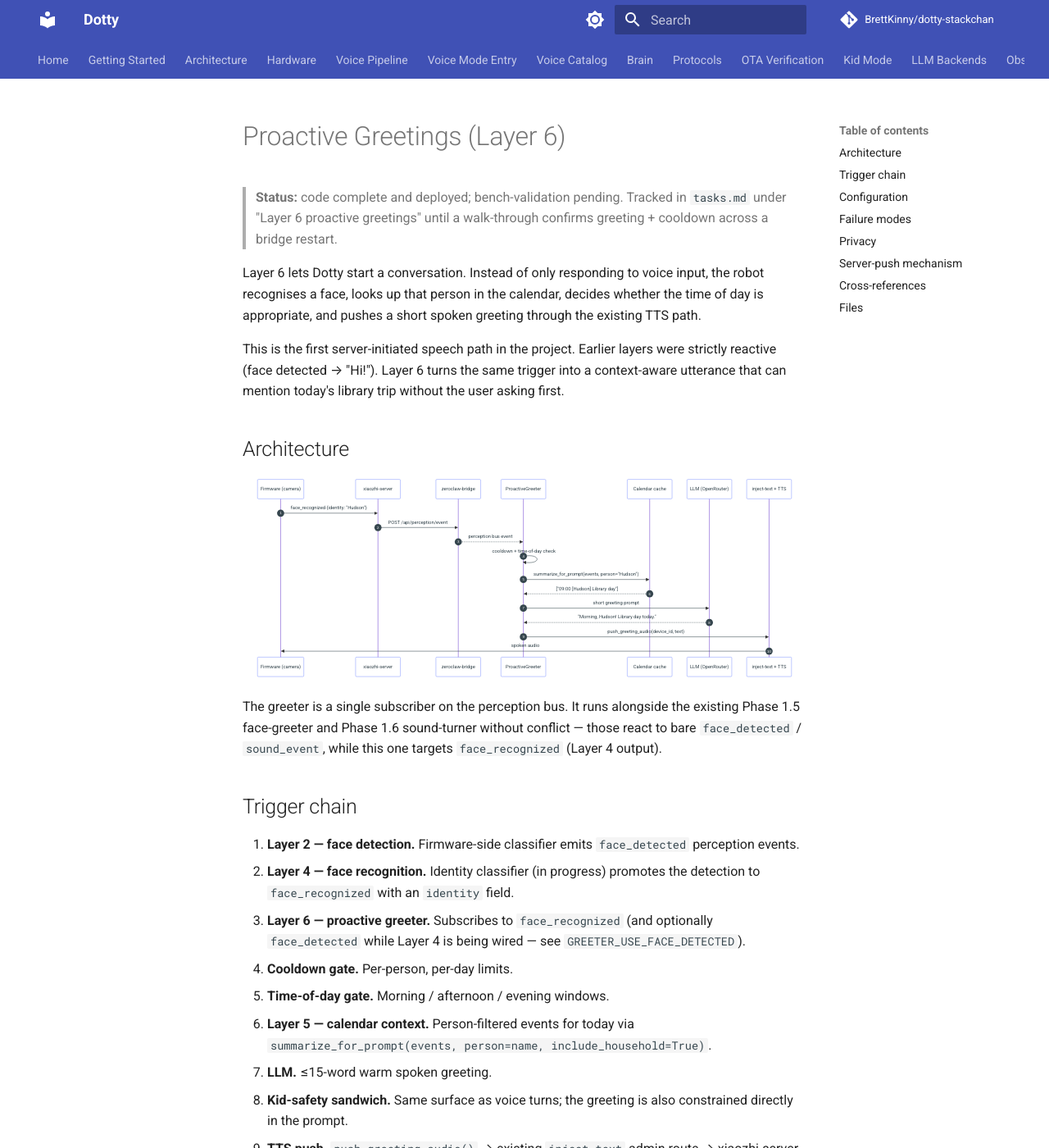
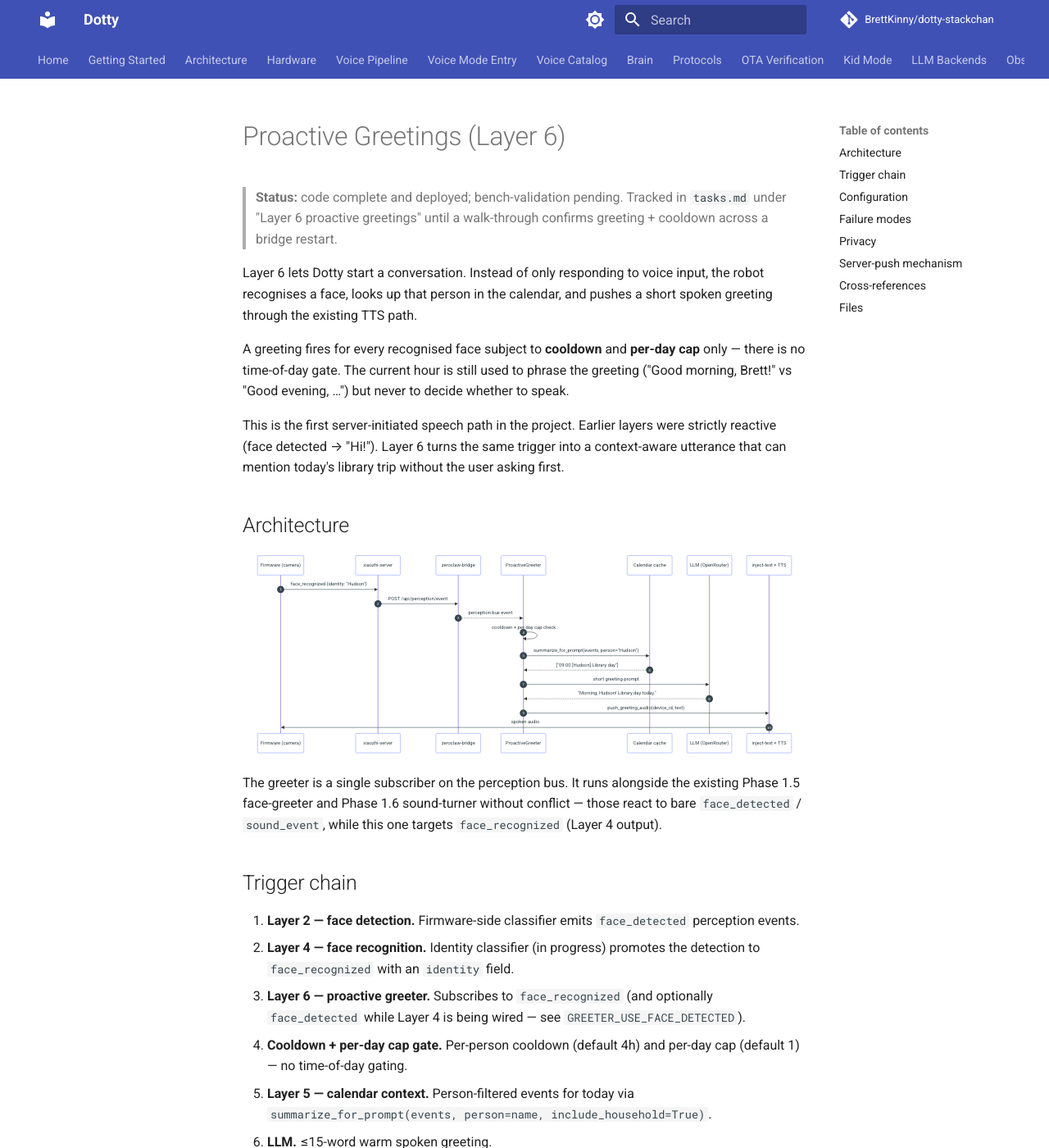
Before and after one commit to BrettKinny/dotty-stackchan, an MkDocs documentation site: the page built from docs/proactive-greetings.md, in a window 1280 px wide and 1400 px high. Shown: the whole window at 82% size. Built offline with MkDocs 1.6.1 and Material for MkDocs 9.7.7, drawn with Linux system fonts in a browser that asks for light colours; comment, search, counter and statistics services are not loaded; the version menu is left out; some of the changed text lies outside the part shown.

Commit message:
proactive_greeter: remove time-of-day window gate
The morning/afternoon/evening windows used to gate whether a greeting
fired at all. They were a politeness lever — "don't speak at 2 AM" —
but the per-person cooldown (4h default) and per-day cap (1 default)
already provide that protection, and the windows kept blocking valid
"hello Brett" moments outside the three blessed slots.

Greeting now fires for every recognised face subject to cooldown +
per-day cap only. The current hour is still used to phrase the greeting
("Good morning, Brett!" vs "Good evening, ..." vs "night" past 21:00)
but never to decide whether to speak.

Drops _parse_window helper and the three GREETER_*_WINDOW env vars.
_current_window now derives from self._clock() so test injection is via
the existing clock parameter rather than monkey-patching.
_today_key likewise uses _clock for consistency.

Tests: ParseWindowTests removed; test_outside_window_skipped inverted
to test_greeting_fires_outside_legacy_windows (02:00 now greets,
degrades label to "night"). All 21 greeter tests pass; full suite 123/123.

Co-Authored-By: Claude Opus 4.7 (1M context) <noreply@anthropic.com>

```diff
--- a/docs/proactive-greetings.md
+++ b/docs/proactive-greetings.md
@@ -9,8 +9,13 @@ description: Server-initiated greetings — Dotty speaks first when it recognise
 
 Layer 6 lets Dotty start a conversation. Instead of only responding to
 voice input, the robot recognises a face, looks up that person in the
-calendar, decides whether the time of day is appropriate, and pushes a
-short spoken greeting through the existing TTS path.
+calendar, and pushes a short spoken greeting through the existing TTS
+path.
+
+A greeting fires for every recognised face subject to **cooldown** and
+**per-day cap** only — there is no time-of-day gate. The current hour
+is still used to phrase the greeting ("Good morning, Brett!" vs "Good
+evening, …") but never to decide whether to speak.
 
 This is the first server-initiated speech path in the project. Earlier
 layers were strictly reactive (face detected → "Hi!"). Layer 6 turns
@@ -33,7 +38,7 @@ sequenceDiagram
     FW->>XZ: face_recognized {identity: "Hudson"}
     XZ->>BR: POST /api/perception/event
     BR-->>PG: perception bus event
-    PG->>PG: cooldown + time-of-day check
+    PG->>PG: cooldown + per-day cap check
     PG->>CAL: summarize_for_prompt(events, person="Hudson")
     CAL-->>PG: ["09:00 [Hudson] Library day"]
     PG->>LLM: short greeting prompt
@@ -57,14 +62,14 @@ while this one targets `face_recognized` (Layer 4 output).
 3. **Layer 6 — proactive greeter.** Subscribes to `face_recognized`
    (and optionally `face_detected` while Layer 4 is being wired —
    see `GREETER_USE_FACE_DETECTED`).
-4. **Cooldown gate.** Per-person, per-day limits.
-5. **Time-of-day gate.** Morning / afternoon / evening windows.
-6. **Layer 5 — calendar context.** Person-filtered events for today
+4. **Cooldown + per-day cap gate.** Per-person cooldown (default 4h)
+   and per-day cap (default 1) — no time-of-day gating.
+5. **Layer 5 — calendar context.** Person-filtered events for today
    via `summarize_for_prompt(events, person=name, include_household=True)`.
-7. **LLM.** ≤15-word warm spoken greeting.
-8. **Kid-safety sandwich.** Same surface as voice turns; the
+6. **LLM.** ≤15-word warm spoken greeting.
+7. **Kid-safety sandwich.** Same surface as voice turns; the
    greeting is also constrained directly in the prompt.
-9. **TTS push.** `push_greeting_audio()` → existing `inject-text`
+8. **TTS push.** `push_greeting_audio()` → existing `inject-text`
    admin route → xiaozhi-server TTS → device speaker.
 
 ## Configuration
@@ -76,9 +81,6 @@ while this one targets `face_recognized` (Layer 4 output).
 | `GREETER_GREET_UNKNOWN` | `false` | When true, greet unrecognised faces with a generic "Hello! I don't think we've met." |
 | `GREETER_COOLDOWN_HOURS` | `4` | Minimum hours between greetings for the same identity. |
 | `GREETER_PER_DAY_MAX` | `1` | Hard cap on greetings per identity per day. |
-| `GREETER_MORNING_WINDOW` | `06:00-09:00` | Morning greeting window (`HH:MM-HH:MM`). |
-| `GREETER_AFTERNOON_WINDOW` | `15:00-17:00` | Afternoon window. |
-| `GREETER_EVENING_WINDOW` | `19:00-21:00` | Evening / wind-down window. |
 | `GREETER_STATE_PATH` | `~/.zeroclaw/greeter_state.json` | Persistent greet log so a restart doesn't re-greet everyone. |
 | `GREETER_GREETING_MAX_WORDS` | `15` | Word cap fed to the LLM prompt; the model is also told "one sentence". |
 
@@ -151,5 +153,5 @@ keep that change scoped to a single function.
 
 - `bridge/proactive_greeter.py` — `ProactiveGreeter` class.
 - `bridge/server_push.py` — `push_greeting_audio()` wrapper.
-- `tests/test_proactive_greeter.py` — cooldown / window / unknown /
+- `tests/test_proactive_greeter.py` — cooldown / per-day cap / unknown /
   template-fallback unit tests.
```
Also changed, not shown: other parts of docs/proactive-greetings.md (+1 -1 lines), 3 other files.
